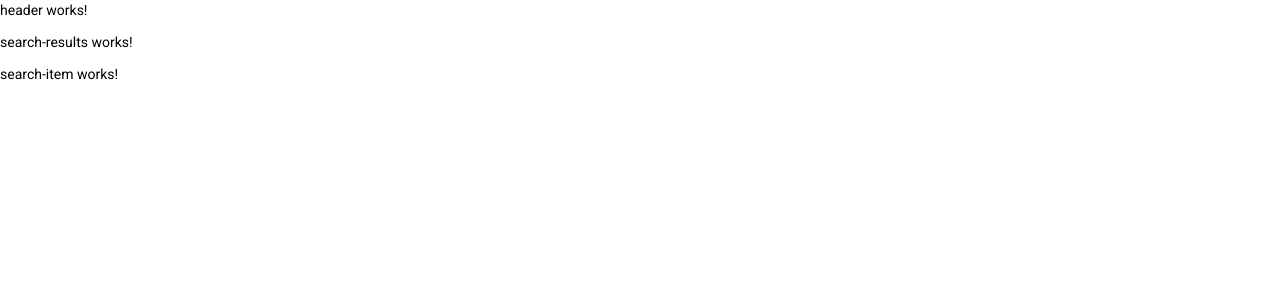
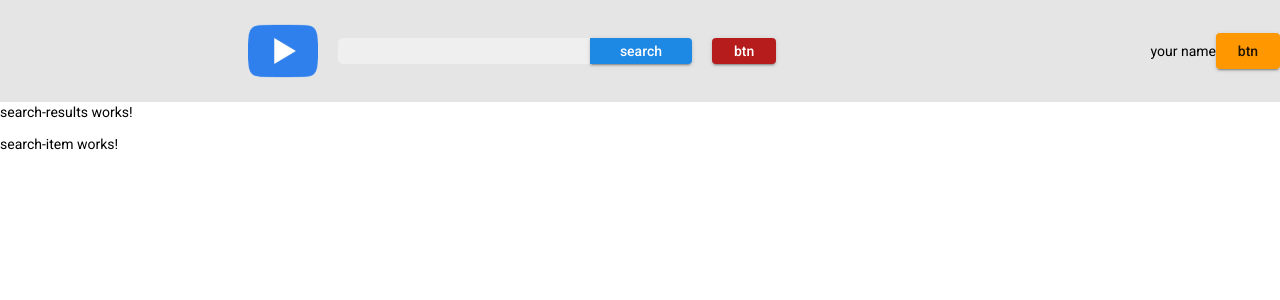
Before and after one commit to NikBel77/youtube-client-app, an Angular app: page / in a window 1280 px wide. Shown: the top 300 px of the page. Built offline with nearby package versions, Linux system fonts and the light colour scheme.

Commit message:
feat: add new custom theme and header component template

```diff
--- a/angular.json
+++ b/angular.json
@@ -28,6 +28,9 @@
               "src/assets"
             ],
             "styles": [
+              {
+                "input": "src/themes/blue-gray-theme.scss"
+              },
               "src/styles.scss"
             ],
             "scripts": []
--- a/src/app/app.module.ts
+++ b/src/app/app.module.ts
@@ -1,6 +1,7 @@
 import { BrowserModule } from '@angular/platform-browser';
 import { NgModule } from '@angular/core';
 
+import { MaterialModule } from './material/material.module';
 import { AppRoutingModule } from './app-routing.module';
 import { AppComponent } from './app.component';
 import { BrowserAnimationsModule } from '@angular/platform-browser/animations';
@@ -18,7 +19,8 @@ import { SearchItemComponent } from './components/search-item/search-item.compon
   imports: [
     BrowserModule,
     AppRoutingModule,
-    BrowserAnimationsModule
+    BrowserAnimationsModule,
+    MaterialModule,
   ],
   providers: [],
   bootstrap: [AppComponent]
--- a/src/app/components/header/header.component.html
+++ b/src/app/components/header/header.component.html
@@ -1 +1,16 @@
-<p>header works!</p>
+<header>
+    <div class="control-panel">
+        <div class="search">
+            <img class="search__logo" src="../../../assets/icons/logo.svg">
+            <div class="search__panel">
+                <input id="main-search-input"/>
+                <button color="primary" mat-raised-button id="main-search-btn">search</button>
+                <button color="warn" mat-raised-button id="setting-btn">btn</button>
+            </div>
+        </div>
+        <div class="user">
+            <span>your name</span>
+            <button color="accent" mat-raised-button>btn</button>
+        </div>
+    </div>
+</header>
--- a/src/app/components/header/header.component.scss
+++ b/src/app/components/header/header.component.scss
@@ -0,0 +1,58 @@
+@import '../../../themes/variables.scss';
+
+.control-panel {
+    width: 100%;
+    height: 100%;
+    display: grid;
+    grid-template-columns: 2fr .5fr;
+    grid-template-areas: "search user";
+    padding: 16px 0 16px 0;
+    background-color: $background-color;
+}
+
+.search {
+    grid-area: search;
+    display: flex;
+    justify-content: center;;
+    align-items: center;
+
+    &__panel {
+        display: flex;
+        align-items: stretch;
+        height: 26px;
+
+
+        #main-search-input {
+            outline: none;
+            border: none;
+            border-bottom-left-radius: 5px;
+            border-top-left-radius: 5px;
+            min-width: 240px;
+            padding-left: 10px;
+            background-color: $background-light-color;
+        }
+
+        #main-search-btn {
+            border-bottom-left-radius: 0;
+            border-top-left-radius: 0;
+            padding: 0 30px 0 30px;
+            line-height: 100%;
+        }
+
+        #setting-btn {
+            line-height: 100%;
+            margin-left: 20px;
+        }
+    }
+
+    &__logo {
+        margin-right: 20px;
+    }
+}
+
+.user {
+    grid-area: user;
+    display: flex;
+    align-items: center;
+    justify-content: right;
+}
--- a/src/app/components/header/header.component.ts
+++ b/src/app/components/header/header.component.ts
@@ -9,7 +9,6 @@ export class HeaderComponent implements OnInit {
 
   constructor() { }
 
-  public ngOnInit(): void {
-  }
+  public ngOnInit(): void { }
 
 }
--- /dev/null
+++ b/src/app/material/material.module.ts
@@ -0,0 +1,16 @@
+import { NgModule } from '@angular/core';
+
+import { MatButtonModule } from '@angular/material/button';
+import { MatIconModule } from '@angular/material/icon';
+
+const materialComponents = [
+  MatButtonModule,
+  MatIconModule,
+];
+
+@NgModule({
+  imports: [materialComponents],
+  exports: [materialComponents],
+})
+
+export class MaterialModule { }
--- a/src/styles.scss
+++ b/src/styles.scss
@@ -1,39 +1,2 @@
-
-// Custom Theming for Angular Material
-// For more information: https://material.angular.io/guide/theming
-@import '~@angular/material/theming';
-// Plus imports for other components in your app.
-
-// Include the common styles for Angular Material. We include this here so that you only
-// have to load a single css file for Angular Material in your app.
-// Be sure that you only ever include this mixin once!
-@include mat-core();
-
-// Define the palettes for your theme using the Material Design palettes available in palette.scss
-// (imported above). For each palette, you can optionally specify a default, lighter, and darker
-// hue. Available color palettes: https://material.io/design/color/
-$youtube-client-app-primary: mat-palette($mat-indigo);
-$youtube-client-app-accent: mat-palette($mat-pink, A200, A100, A400);
-
-// The warn palette is optional (defaults to red).
-$youtube-client-app-warn: mat-palette($mat-red);
-
-// Create the theme object. A theme consists of configurations for individual
-// theming systems such as "color" or "typography".
-$youtube-client-app-theme: mat-light-theme((
-  color: (
-    primary: $youtube-client-app-primary,
-    accent: $youtube-client-app-accent,
-    warn: $youtube-client-app-warn,
-  )
-));
-
-// Include theme styles for core and each component used in your app.
-// Alternatively, you can import and @include the theme mixins for each component
-// that you are using.
-@include angular-material-theme($youtube-client-app-theme);
-
-/* You can add global styles to this file, and also import other style files */
-
 html, body { height: 100%; }
 body { margin: 0; font-family: Roboto, "Helvetica Neue", sans-serif; }
--- /dev/null
+++ b/src/themes/blue-gray-theme.scss
@@ -0,0 +1,16 @@
+@import '~@angular/material/theming';
+@include mat-core();
+
+$blue-gray-primary: mat-palette($mat-blue, 600);
+$blue-gray-accent: mat-palette($mat-orange, 500);
+$blue-gray-warn: mat-palette($mat-red, 900);
+
+$blue-gray-theme: mat-light-theme((
+    color: (
+      primary: $blue-gray-primary,
+      accent: $blue-gray-accent,
+      warn: $blue-gray-warn,
+    )
+));
+
+@include angular-material-theme($blue-gray-theme);
--- /dev/null
+++ b/src/themes/variables.scss
@@ -0,0 +1,7 @@
+@import '~@angular/material/theming';
+
+$primary-color: #1e88e5;
+$accent-color: #FF9800;
+$warn-color: #B71C1C;
+$background-color: #E5E5E5;
+$background-light-color: #EFEFEF
```
Also changed, not shown: src/assets/icons/logo.svg (added).
